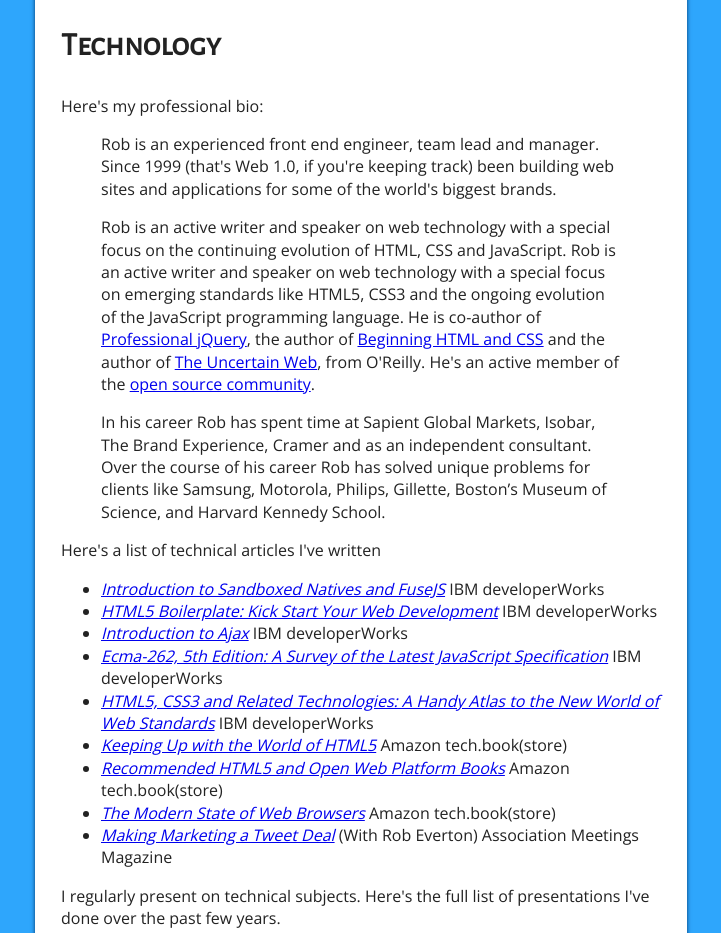
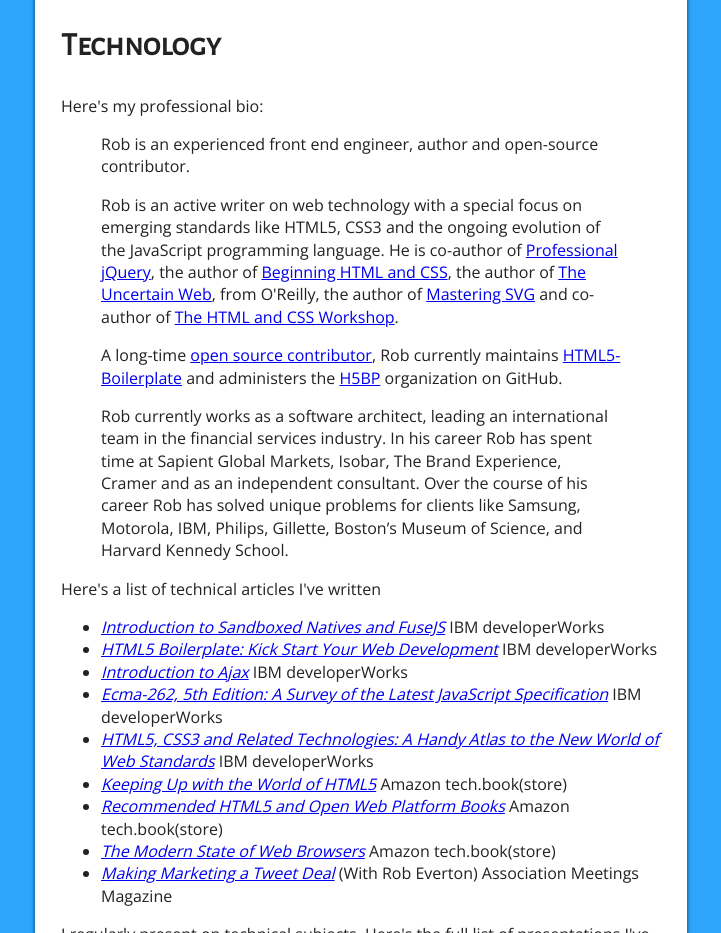
Before and after one commit to roblarsen/roblarsen.org, a plain HTML site: page index.html in a window 1280 px wide. Shown: the part 2765-3698 px from the top of the page, without its empty margins (279-1000 px from the left). Drawn offline with nearby package versions, Linux system fonts and the light colour scheme.

Commit message:
Update tech-bio.html

```diff
--- a/content/tech-bio.html
+++ b/content/tech-bio.html
@@ -1,8 +1,10 @@
 <blockquote>
-<p>Rob is an experienced front end engineer, team lead and manager. Since 1999 (that's Web 1.0, if you're keeping track) been building web sites and applications for some of the world's biggest brands.</p>
+
+<p>Rob is an experienced front end engineer, author and open-source contributor.</p>
 
 <p>
-  Rob is an active writer and speaker on web technology with a special focus on the continuing evolution of HTML, CSS and JavaScript. Rob is an active writer and speaker on web technology with a special focus on emerging standards like HTML5, CSS3 and the ongoing evolution of the JavaScript programming language. He is co-author of <a href="http://www.amazon.com/gp/product/1118026683/ref=as_li_ss_tl?ie=UTF8&tag=drunkenfistcom&linkCode=as2&camp=1789&creative=390957&creativeASIN=1118026683">Professional jQuery</a>, the author of <a href="http://www.amazon.com/gp/product/1118340183/ref=as_li_ss_tl?ie=UTF8&tag=drunkenfistcom&linkCode=as2&camp=1789&creative=390957&creativeASIN=1118340183">Beginning HTML and CSS</a> and the author of <a href="http://www.amazon.com/gp/product/B00QUBHNQC?ie=UTF8&camp=213733&creative=393177&creativeASIN=B00QUBHNQC&linkCode=shr&tag=drunkenfistcom&linkId=TCHOGLNBKTYXWZKA&sr=&qid=" title="buy my book on Amazon">The Uncertain Web</a>, from O'Reilly. He's an active member of the <a href="https://github.com/roblarsen">open source community</a>.</p>
+  Rob is an active writer on web technology with a special focus on emerging standards like HTML5, CSS3 and the ongoing evolution of the JavaScript programming language. He is co-author of <a href="http://www.amazon.com/gp/product/1118026683/ref=as_li_ss_tl?ie=UTF8&tag=drunkenfistcom&linkCode=as2&camp=1789&creative=390957&creativeASIN=1118026683">Professional jQuery</a>, the author of <a href="http://www.amazon.com/gp/product/1118340183/ref=as_li_ss_tl?ie=UTF8&tag=drunkenfistcom&linkCode=as2&camp=1789&creative=390957&creativeASIN=1118340183">Beginning HTML and CSS</a>, the author of <a href="http://www.amazon.com/gp/product/B00QUBHNQC?ie=UTF8&camp=213733&creative=393177&creativeASIN=B00QUBHNQC&linkCode=shr&tag=drunkenfistcom&linkId=TCHOGLNBKTYXWZKA&sr=&qid=" title="buy my book on Amazon">The Uncertain Web</a>, from O'Reilly, the author of <a href="https://amzn.to/3bsFf8W">Mastering SVG</a> and co-author of <a href="https://amzn.to/3bsFf8W">The HTML and CSS Workshop</a>.</p>
+  <p>A long-time <a href="https://github.com/roblarsen">open source contributor</a>, Rob currently maintains <a href="https://github.com/h5bp/html5-boilerplate">HTML5-Boilerplate</a> and administers the <a href="https://h5bp.org/">H5BP</a> organization on GitHub.</p>
 
-<p>In his career Rob has spent time at Sapient Global Markets, Isobar, The Brand Experience, Cramer and as an independent consultant. Over the course of his career Rob has solved unique problems for clients like Samsung, Motorola, Philips, Gillette, Boston’s Museum of Science, and Harvard Kennedy School.</p>
+<p>Rob currently works as a software architect, leading an international team in the financial services industry. In his career Rob has spent time at Sapient Global Markets, Isobar, The Brand Experience, Cramer and as an independent consultant. Over the course of his career Rob has solved unique problems for clients like Samsung, Motorola, IBM, Philips, Gillette, Boston’s Museum of Science, and Harvard Kennedy School.</p>
 </blockquote>
```
